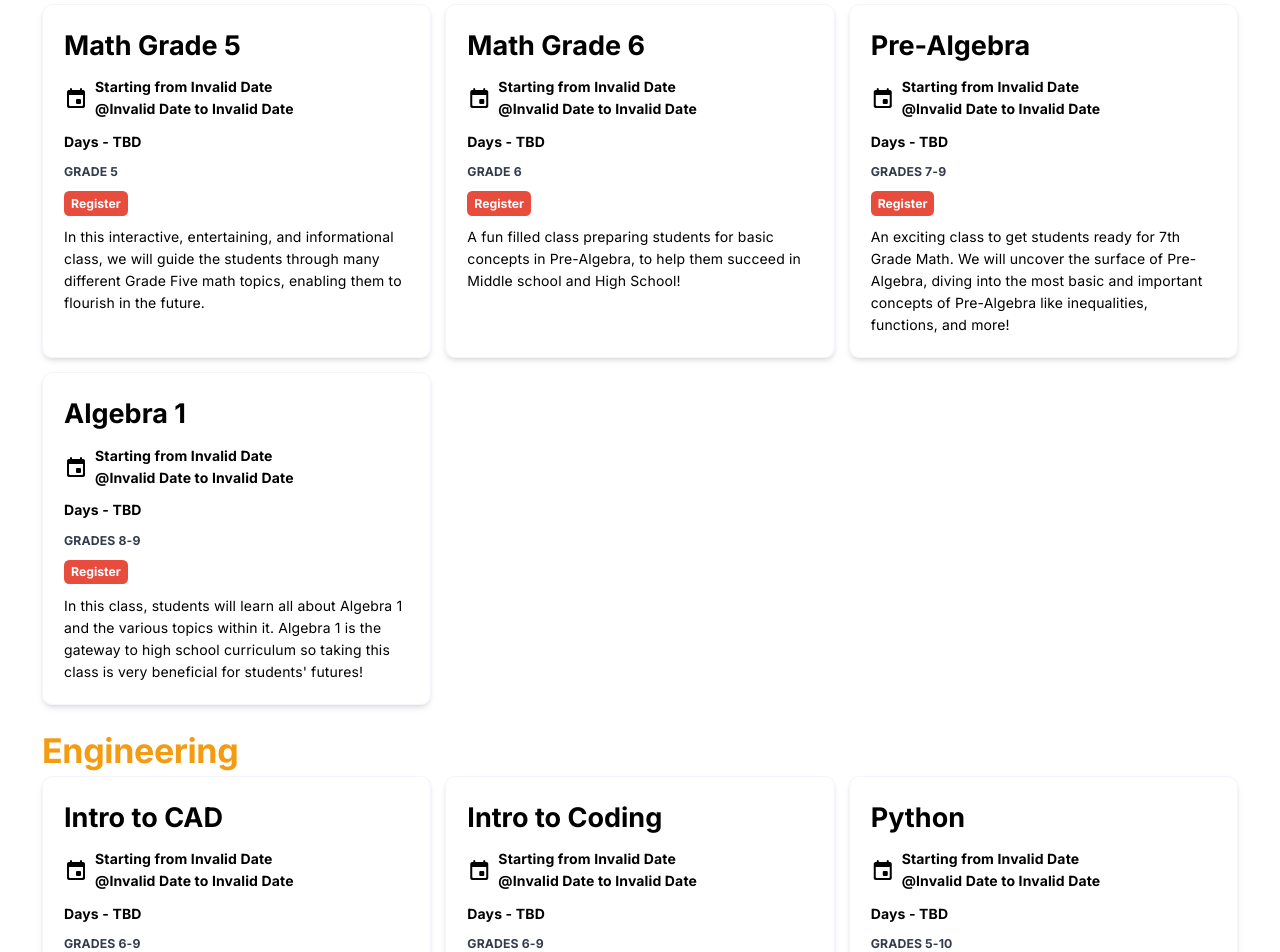
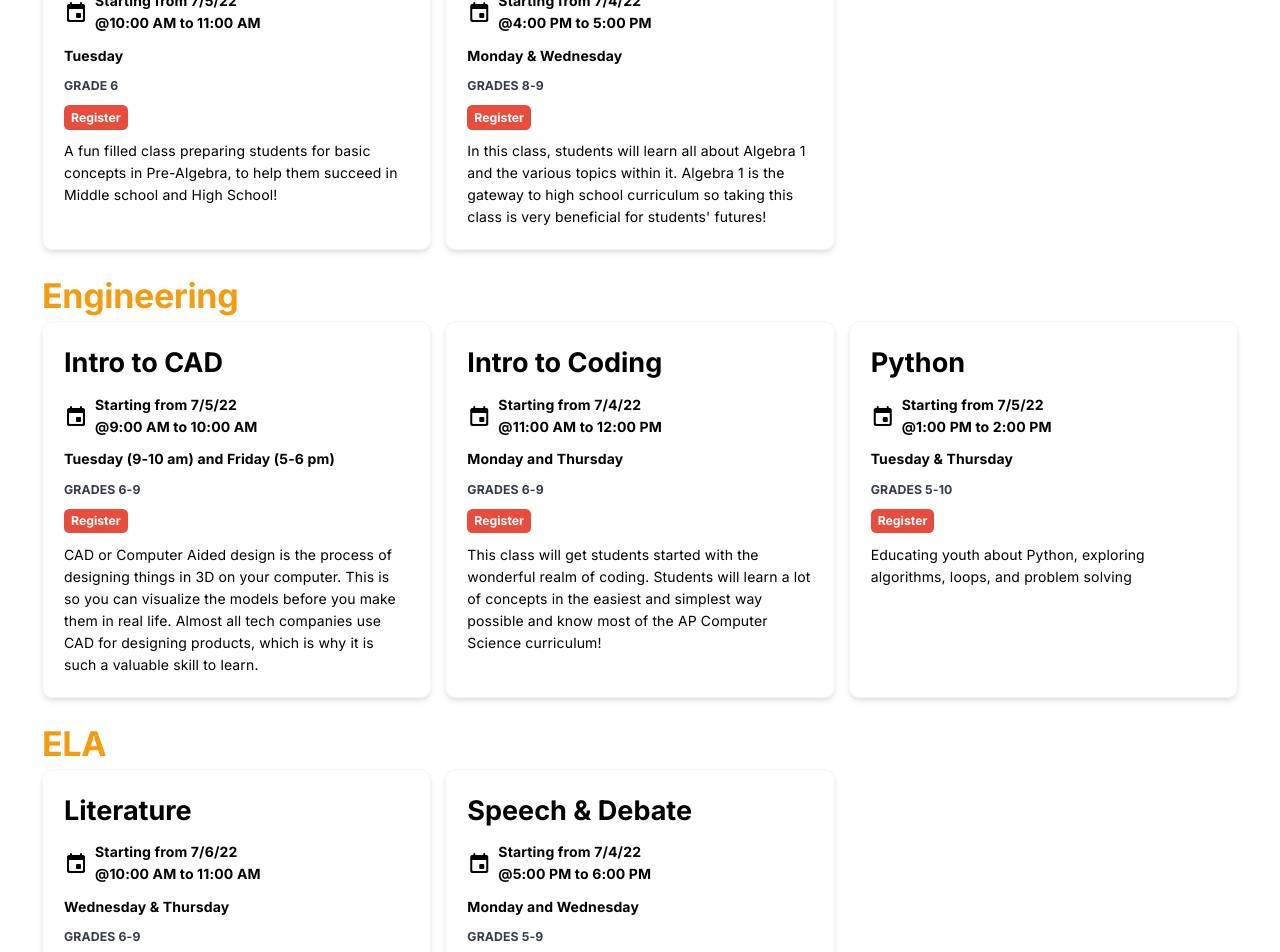
Before and after one commit to ShubhamPatilsd/www-edumango, a Next.js app: page /courses in a window 1280 px wide. Shown: the part 820-1772 px from the top of the page. Built offline with nearby package versions, Linux system fonts and the light colour scheme.

Commit message:
Update Date and Days for courses

```diff
--- a/src/modules/courses.tsx
+++ b/src/modules/courses.tsx
@@ -12,58 +12,58 @@ export default function Courses() {
       courseName: "Spanish 1",
       courseDescription:
         "A fun and exciting class where students will learn the basics of Spanish 1, to help the students excel in their first year of Spanish.",
-      startingDate: new Date("N/A"),
+      startingDate: new Date( "July 5 , 2022 9:00"),
       grades: [6, 8],
       link: "https://forms.gle/SjRXQytU2S2ry9jP7",
-      days: "Days - TBD",
+      days: "Tuesday and Wednesday",
     },
-    {
+   /* {
       courseName: "Spanish 2",
       courseDescription:
         "Utilizing the concepts learned in Spanish 1, explore the preterite tense, reflexive verbs, demonstrative adjectives, and much more. Needs completion of Spanish 1 in school, or in another accredited source.",
-      startingDate: new Date("N/A"),
+      startingDate: new Date("July 4 , 2022 17:00"),
       grades: [7, 9],
       link: "https://forms.gle/SBkSyNLr2XQym6Mp9",
       days: "Days - TBD",
-    },
+    }, */
   ];
 
   const math = [
-    {
+    /* {
       courseName: "Math Grade 5",
       courseDescription:
         "In this interactive, entertaining, and informational class, we will guide the students through many different Grade Five math topics, enabling them to flourish in the future.",
-      startingDate: new Date("N/A"),
+      startingDate: new Date("July 4 , 2022 17:00"),
       grades: [5],
       link: "https://forms.gle/u1eUQKudWEAucp44A",
       days: "Days - TBD",
-    },
+    }, */
     {
       courseName: "Math Grade 6",
       courseDescription:
         "A fun filled class preparing students for basic concepts in Pre-Algebra, to help them succeed in Middle school and High School!",
-      startingDate: new Date("N/A"),
+      startingDate: new Date("July 5 , 2022 10:00"),
       grades: [6],
       link: "https://forms.gle/sLWEn9KfNfebmKMh6",
-      days: "Days - TBD",
+      days: "Tuesday",
     },
-    {
+    /* {
       courseName: "Pre-Algebra",
       courseDescription:
         "An exciting class to get students ready for 7th Grade Math. We will uncover the surface of Pre-Algebra, diving into the most basic and important concepts of Pre-Algebra like inequalities, functions, and more!",
-      startingDate: new Date("N/A"),
+      startingDate: new Date("July 4 , 2022 17:00"),
       grades: [7, 9],
       link: "https://forms.gle/uKAcpBZnNF7jzghY7",
       days: "Days - TBD",
-    },
+    }, */
     {
       courseName: "Algebra 1",
       courseDescription:
         "In this class, students will learn all about Algebra 1 and the various topics within it. Algebra 1 is the gateway to high school curriculum so taking this class is very beneficial for students' futures!",
-      startingDate: new Date("N/A"),
+      startingDate: new Date("July 4 , 2022 16:00"),
       grades: [8, 9],
       link: "https://forms.gle/p2tUs6KWq9gLEqri6",
-      days: "Days - TBD",
+      days: "Monday & Wednesday",
     },
   ];
 
@@ -72,28 +72,28 @@ export default function Courses() {
       courseName: "Intro to CAD",
       courseDescription:
         "CAD or Computer Aided design is the process of designing things in 3D on your computer. This is so you can visualize the models before you make them in real life. Almost all tech companies use CAD for designing products, which is why it is such a valuable skill to learn.",
-      startingDate: new Date("N/A"),
+      startingDate: new Date("July 5 , 2022 9:00"),
       grades: [6, 9],
       link: "https://forms.gle/mg7kKMjsN1vsSV3X8",
-      days: "Days - TBD",
+      days: "Tuesday (9-10 am) and Friday (5-6 pm) ",
     },
     {
       courseName: "Intro to Coding",
       courseDescription:
         "This class will get students started with the wonderful realm of coding. Students will learn a lot of concepts in the easiest and simplest way possible and know most of the AP Computer Science curriculum!",
-      startingDate: new Date("N/A"),
+      startingDate: new Date("July 4 , 2022 11:00"),
       grades: [6, 9],
       link: "https://forms.gle/VdYvfg91mAUE6kct5",
-      days: "Days - TBD",
+      days: "Monday and Thursday",
     },
     {
       courseName: "Python",
       courseDescription:
         "Educating youth about Python, exploring algorithms, loops, and problem solving",
-      startingDate: new Date("N/A"),
+      startingDate: new Date("July 5 , 2022 13:00"),
       grades: [5, 10],
       link: "https://forms.gle/B9GfXnQczqNkbVBy6",
-      days: "Days - TBD",
+      days: "Tuesday & Thursday",
     },
   ];
 
@@ -102,19 +102,19 @@ export default function Courses() {
       courseName: "Literature",
       courseDescription:
         "In this class students will read and study different genres, passages, and written works from different authors, teaching them to apply the concepts we learn into their writing.",
-      startingDate: new Date("N/A"),
+      startingDate: new Date("July 6 , 2022 10:00"),
       grades: [6, 9],
       link: "https://forms.gle/rhJGJrqyCoiUkcxM6",
-      days: "Days - TBD",
+      days: "Wednesday & Thursday",
     },
     {
       courseName: "Speech & Debate",
       courseDescription:
         "A brand new course full of great opportunities where students can learn how to perform better in social environments, speak with confidence and present bold speeches. They will also learn how to debate in 2 different styles against each other.",
-      startingDate: new Date("N/A"),
+      startingDate: new Date("July 4 , 2022 17:00"),
       grades: [5, 9],
       link: "https://forms.gle/snCnF98FLfeK1iDe8",
-      days: "Days - TBD",
+      days: "Monday and Wednesday",
     },
   ];
 
@@ -134,10 +134,6 @@ export default function Courses() {
           *All of the grades listed are referring to the student's grade for the
           2022-2023 school year.
         </p>
-    {/* Update this year to year */}
-        <h5 className="text-center">
-          Some courses may not be taught for the summer of 2022
-        </h5>
 
 
         <div className="space-y-6">
```
